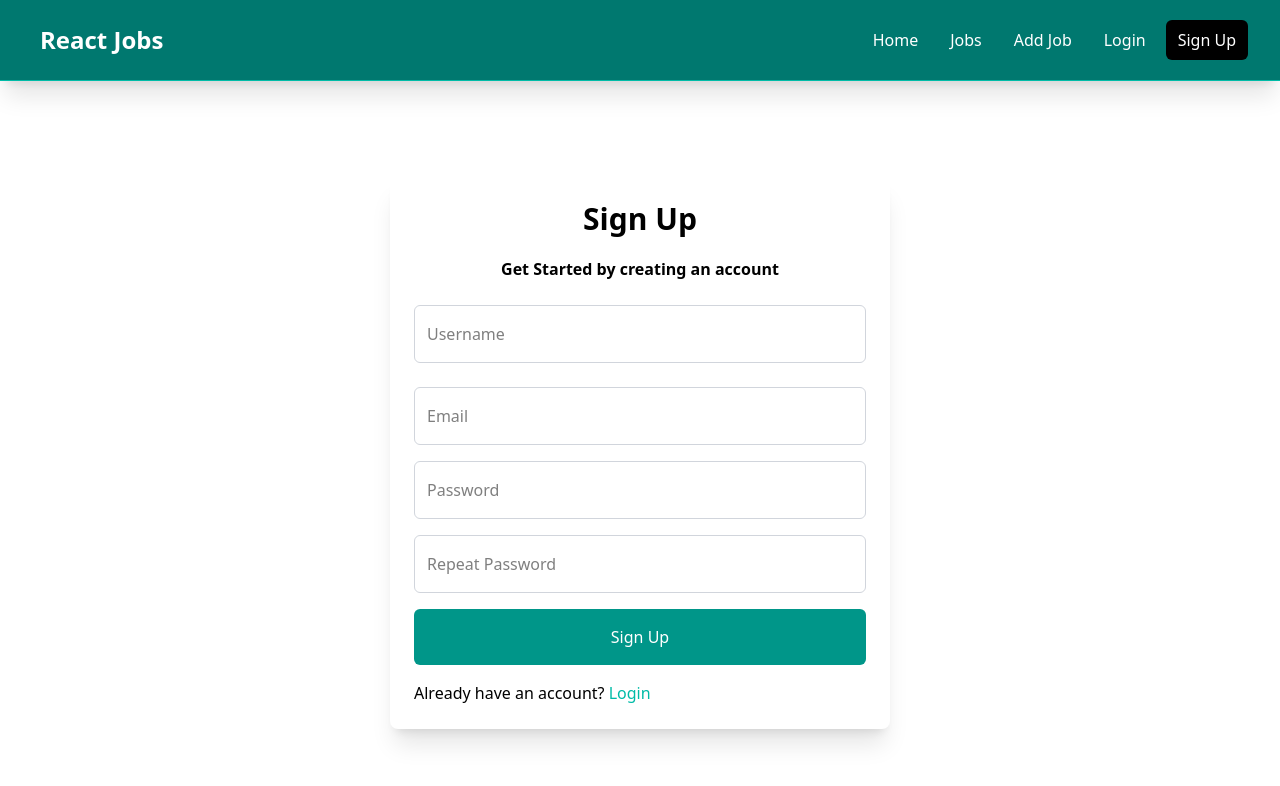
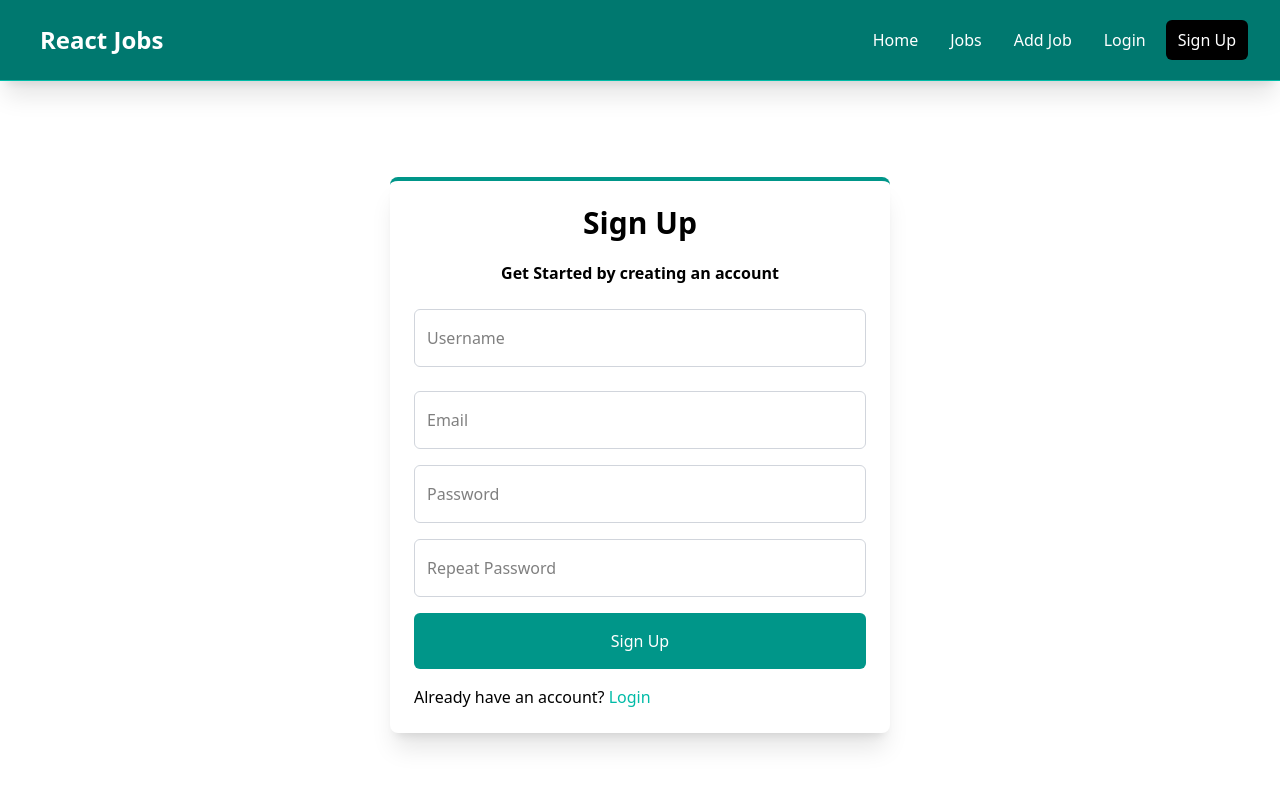
Before and after one commit to AmaduKamara/job-portal, a React (Vite) app: page /sign-up in a window 1280 px wide. Shown: the top 786 px of the page. Built offline with nearby package versions, Linux system fonts and the light colour scheme.

Commit message:
Add colored border at the top of the login and signup cards

```diff
--- a/src/pages/Login.jsx
+++ b/src/pages/Login.jsx
@@ -3,7 +3,7 @@ import { Link } from "react-router-dom";
 const Login = () => {
   return (
     <main className='flex justify-center items-center'>
-      <form className='max-w-600 w-[500px] bg-white shadow-xl rounded-lg p-6 my-24'>
+      <form className='border-t-4 border-teal-600 max-w-600 w-[500px] bg-white shadow-xl rounded-lg p-6 my-24'>
         <h1 className='font-bold text-3xl text-center'>Login</h1>
         <h2 className='font-semibold text-center mt-5'>Welcome Back</h2>
 
--- a/src/pages/SignUp.jsx
+++ b/src/pages/SignUp.jsx
@@ -3,7 +3,7 @@ import { Link } from "react-router-dom";
 const SignUp = () => {
   return (
     <main className='flex justify-center items-center'>
-      <form className='max-w-600 w-[500px] bg-white shadow-xl rounded-lg p-6 my-24'>
+      <form className='border-t-4 border-teal-600 max-w-600 w-[500px] bg-white shadow-xl rounded-lg p-6 my-24'>
         <h1 className='font-bold text-3xl text-center'>Sign Up</h1>
         <h2 className='font-semibold text-center mt-5'>
           Get Started by creating an account
```
